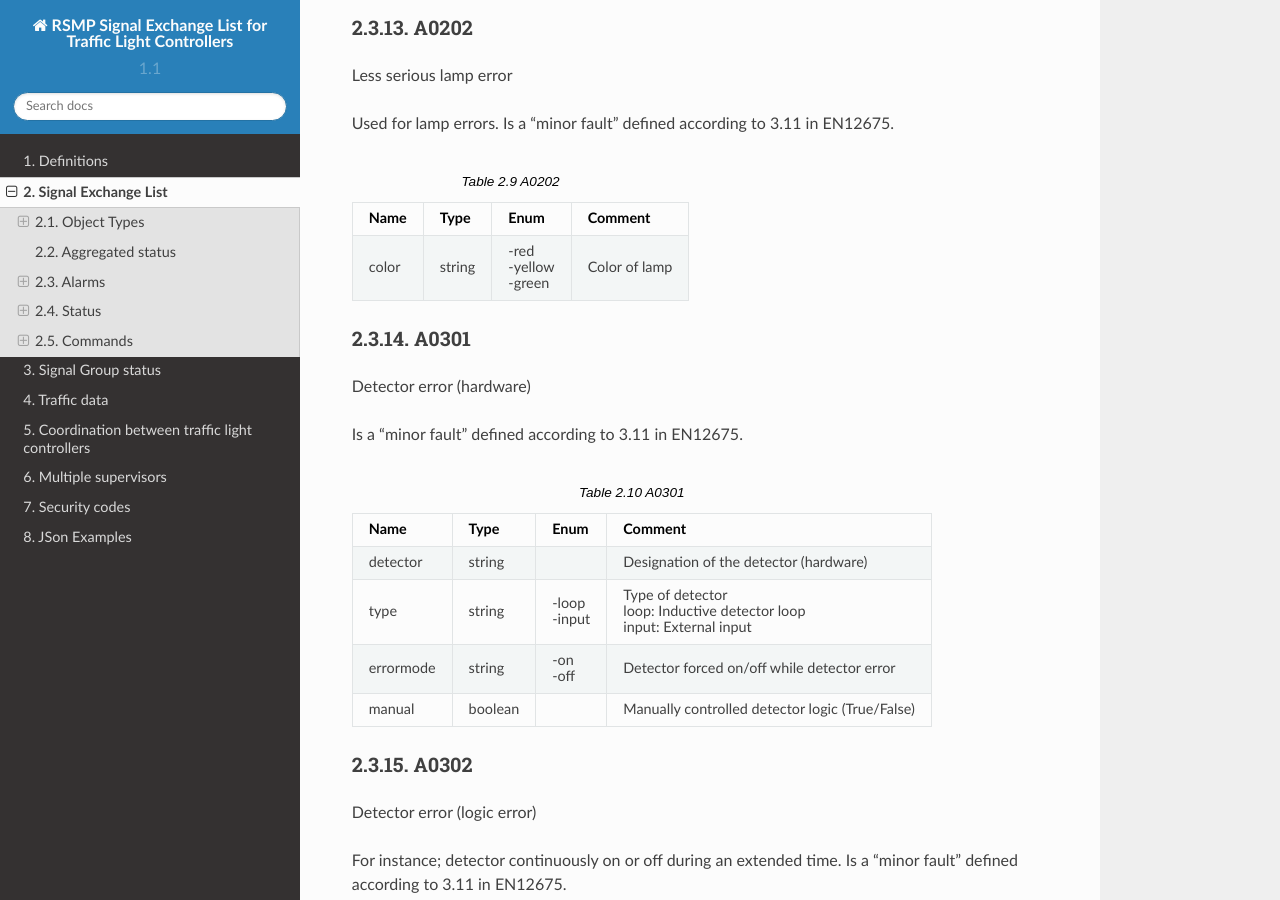
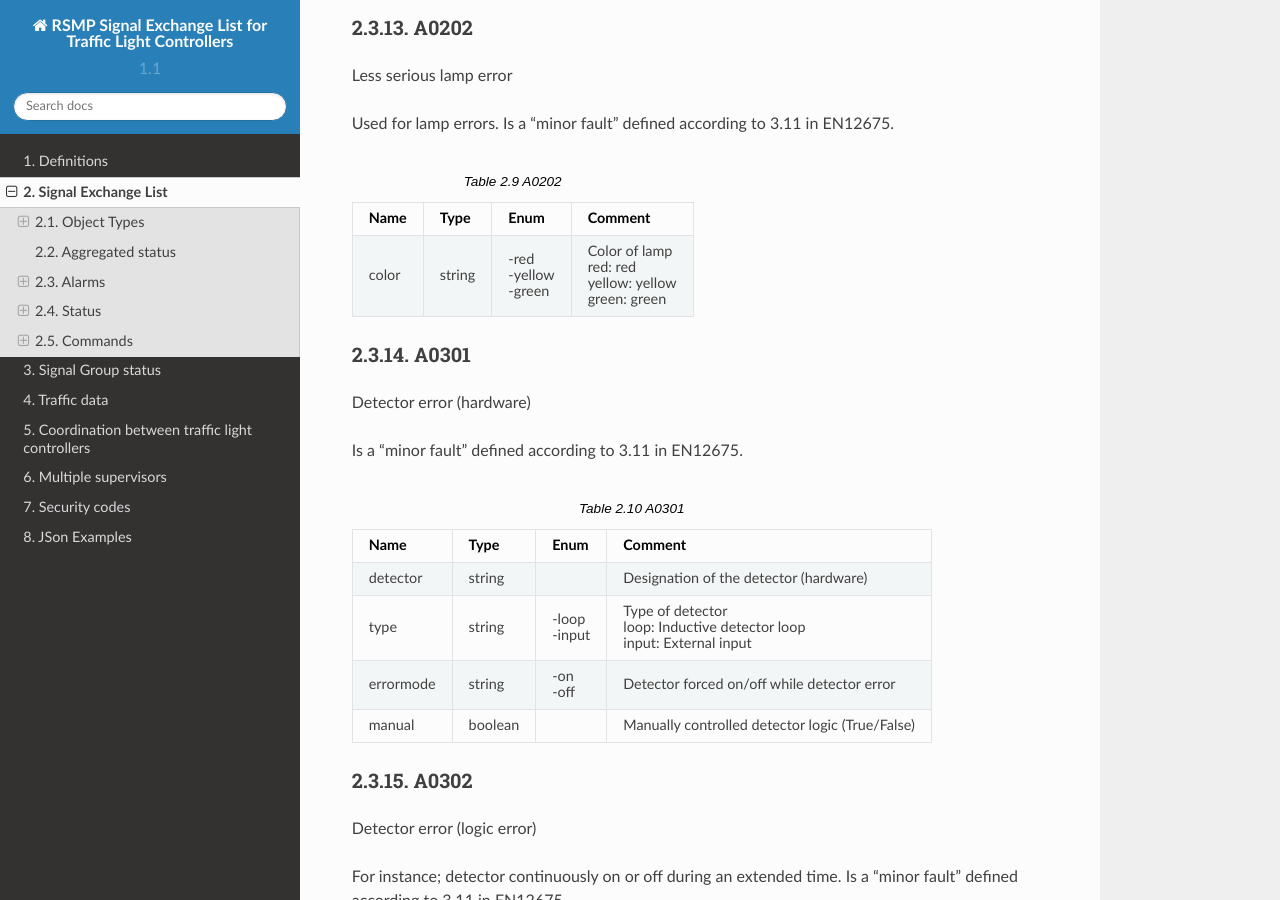
Before and after one commit to rsmp-nordic/rsmp_sxl_traffic_lights, a Sphinx documentation site: the page built from source/sxl_traffic_light_controller.rst, in a window 1280 px wide and 900 px high, scrolled down 4340 px. Built offline with Sphinx 7.4.7 and the Read the Docs theme 2.0.0, drawn with Linux system fonts in a browser that asks for light colours.

Commit message:
Provide description of all choices when using enum (2)

```diff
--- a/source/sxl_traffic_light_controller.rst
+++ b/source/sxl_traffic_light_controller.rst
@@ -265,13 +265,14 @@ Is a "minor fault" defined according to 3.11 in EN12675.
    :class: longtable
 
 
-   ======  ======  ============  =============
+   ======  ======  ============  ===================
    Name    Type    Enum          Comment
-   ======  ======  ============  =============
-   color   string  -red |br|     Color of lamp
-                   -yellow |br|
-                   -green
-   ======  ======  ============  =============
+   ======  ======  ============  ===================
+   color   string  -red |br|     Color of lamp |br|
+                   -yellow |br|  red: red |br|
+                   -green        yellow: yellow |br|
+                                 green: green
+   ======  ======  ============  ===================
 
 
 A0301
```
